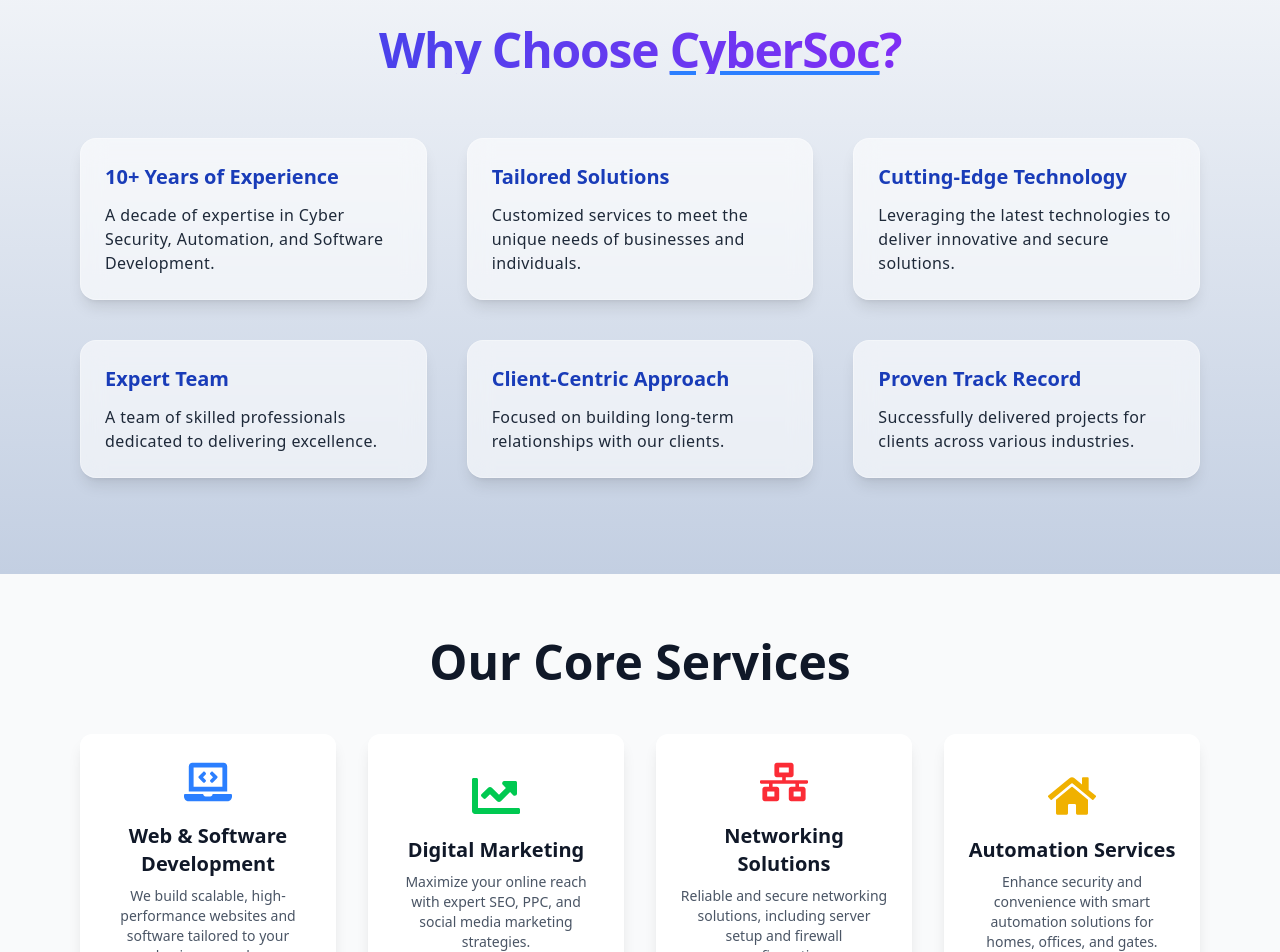
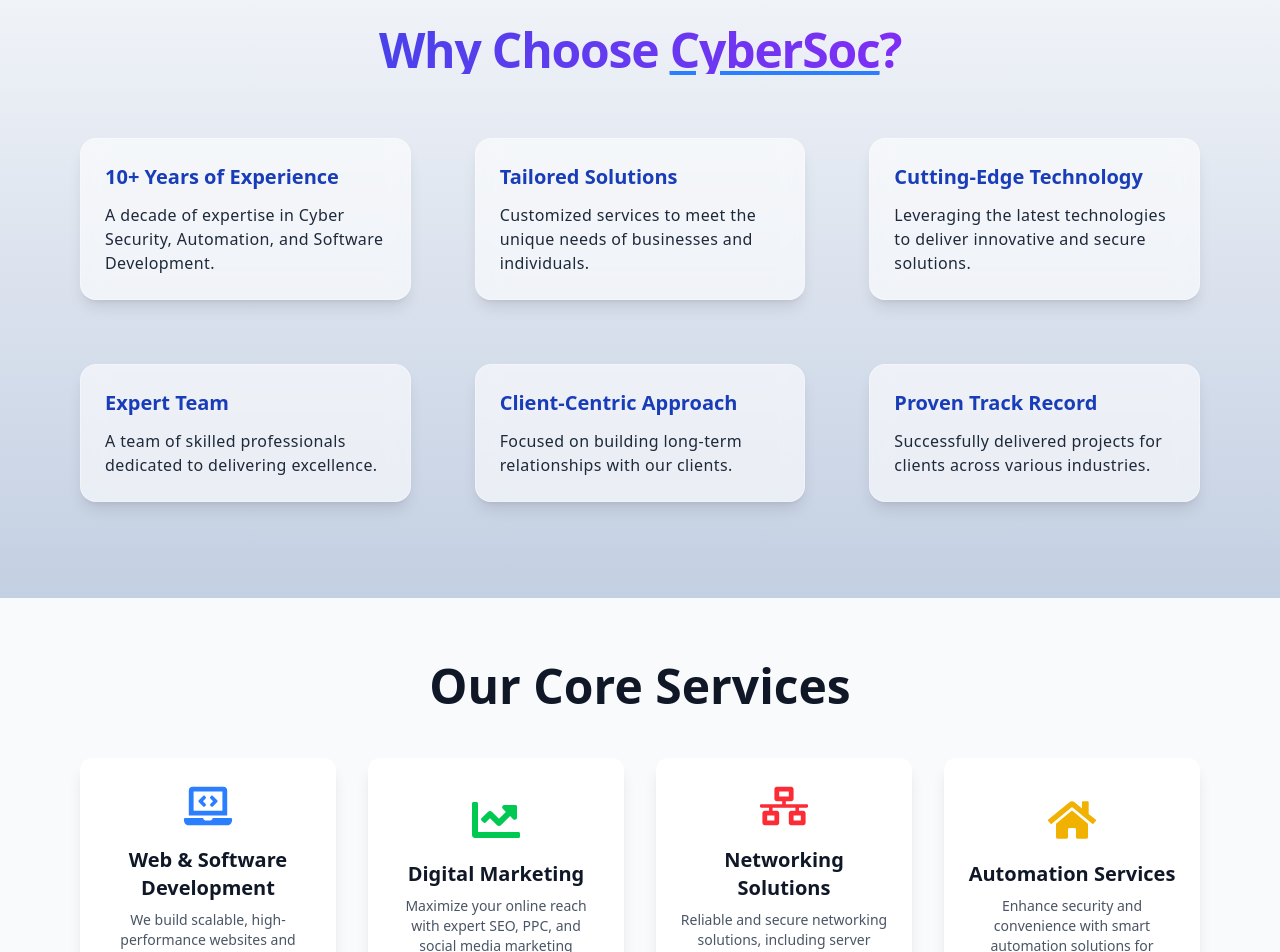
Before and after one commit to naveen1798kumar/cyber-soc-solutions, a React (Vite) app: page /about in a window 1280 px wide. Shown: the part 1400-2352 px from the top of the page. Built offline with nearby package versions, Linux system fonts and the light colour scheme.

Commit message:
added today 16-04

```diff
--- a/src/pages/About/Founder.jsx
+++ b/src/pages/About/Founder.jsx
@@ -62,7 +62,7 @@
       Why Choose <span className="underline decoration-blue-500">CyberSoc</span>?
     </h2>
 
-    <div className="grid grid-cols-2 md:grid-cols-3 gap-10">
+    <div className="grid grid-cols-2 md:grid-cols-3 gap-5 md:gap-10 lg:gap-16">
       {[
         {
           title: "10+ Years of Experience",
@@ -91,7 +91,7 @@
       ].map((card, i) => (
         <div
           key={i}
-          className="p-6 bg-white/60 backdrop-blur-md border border-white/30 rounded-2xl shadow-lg hover:shadow-2xl hover:-translate-y-2 transition-all duration-300 ease-in-out"
+          className="p-4 md:p-6 bg-white/60 backdrop-blur-md border border-white/30 rounded-2xl shadow-lg hover:shadow-2xl hover:-translate-y-2 transition-all duration-300 ease-in-out"
           data-aos="fade-up"
           data-aos-delay={i * 100}
         >
--- a/src/pages/About/ServicesSection.jsx
+++ b/src/pages/About/ServicesSection.jsx
@@ -67,14 +67,19 @@
   </div>
 
   {/* Back Side */}
-  <div className="absolute inset-0 flex flex-col items-center justify-center bg-gradient-to-r from-blue-500 to-indigo-600 text-white p-6 translate-x-full transition-all duration-500 group-hover:translate-x-0">
-    <h3 className="text-xl font-bold mb-3">Services Offered</h3>
-    <ul className=" text-sm space-y-2">
-      {service.details.map((item, i) => (
-        <li key={i} className="text-white">• {item}</li>
-      ))}
-    </ul>
-  </div>
+  <div className="absolute inset-0 flex flex-col items-start justify-center bg-gradient-to-r from-blue-500 to-indigo-600 backdrop-blur-lg text-white p-8 rounded-xl translate-x-full transition-all duration-500 ease-in-out group-hover:translate-x-0 group-hover:opacity-100 opacity-0 shadow-xl">
+  <h3 className="text-2xl font-semibold text-gray-800 drop-shadow mb-4 tracking-wide">
+    Services Offered
+  </h3>
+  <ul className="space-y-3 pl-2">
+    {service.details.map((item, i) => (
+      <li key={i} className="flex items-start text-sm md:text-base font-medium text-white/90">
+        <span className="mr-2 text-blue-300 text-lg">•</span>
+        {item}
+      </li>
+    ))}
+  </ul>
+</div>
 </div>
 
           ))}
--- a/src/pages/Blog/Blog.jsx
+++ b/src/pages/Blog/Blog.jsx
@@ -2,9 +2,8 @@
 import { Helmet } from "react-helmet";
 import { useNavigate } from 'react-router-dom';
 import Banner from '../../components/Banner';
-// import SectionHeading from '../../components/SectionHeading';
 import { Link } from 'react-router-dom';
-import blogBanner from "../../assets/banners/blog-banner.jpg"
+import blogBanner from "../../assets/banners/blog-banner.jpg";
 import AOS from "aos";
 import "aos/dist/aos.css";
 import blogPosts from "../../data/blogPosts";
@@ -51,15 +50,15 @@
       />
 
       <div className="container mx-auto p-6 my-6">
-      <h2 className="relative text-5xl font-extrabold text-gray-900 text-center leading-tight tracking-wide before:absolute before:content-[''] before:w-20 before:h-1 before:bg-blue-500 before:bottom-0 before:left-1/2 before:-translate-x-1/2 after:absolute after:content-[''] after:w-10 after:h-1 after:bg-blue-300 after:bottom-[-6px] after:left-1/2 after:-translate-x-1/2"  data-aos='fade-up' >
+        <h2 className="relative text-5xl font-extrabold text-gray-900 text-center leading-tight tracking-wide before:absolute before:content-[''] before:w-20 before:h-1 before:bg-blue-500 before:bottom-0 before:left-1/2 before:-translate-x-1/2 after:absolute after:content-[''] after:w-10 after:h-1 after:bg-blue-300 after:bottom-[-6px] after:left-1/2 after:-translate-x-1/2" data-aos='fade-up'>
           Our Blogs
         </h2>
 
-    <div className="grid md:grid-cols-3 sm:grid-cols-2 gap-6 gap-y-16 py-2 my-8">
+        <div className="grid sm:grid-cols-2 lg:grid-cols-3  gap-6 gap-y-16 py-2 my-8">
           {filteredBlogs.map((post) => (
             <div
               key={post.id}
-          className="group relative overflow-hidden min-h-[24rem]  mx-4 hover:-translate-y-1  shadow-lg hover:shadow-xl hover:drop-shadow-[0_10px_20px_rgba(0,0,0,0.6)] transition-all duration-300"
+              className="group relative overflow-hidden min-h-[24rem] mx-4 hover:-translate-y-1 shadow-lg hover:shadow-xl hover:drop-shadow-[0_10px_20px_rgba(0,0,0,0.6)] transition-all duration-300"
               data-aos="fade-up"
             >
               <img
@@ -68,12 +67,24 @@
                 className="w-full h-full object-cover transition-transform duration-500 group-hover:scale-105"
               />
 
-          <div className="absolute inset-0 flex items-center justify-center flex-col opacity-0 backdrop-blur-lg transition-opacity duration-500 group-hover:opacity-100">
-            <h3 className="mb-2 text-xl font-medium text-white">{post.title}</h3>
-            <p className="mb-12 p-4 text-white text-center">{post.summary}</p>
+              {/* Overlay Content */}
+              <div className="hidden md:flex absolute inset-0 items-center justify-center flex-col backdrop-blur-lg transition-opacity duration-500 group-hover:opacity-100 md:opacity-0 p-4">
+                <h3 className="mb-2 text-xl font-bold text-black">{post.title}</h3>
+                <p className="mb-12 text-white hidden md:block">{post.summary}</p>
                 <Link
                   to={`/blogs/${post.slug}`}
-              className="hidden group-hover:inline-block translate-x-full group-hover:translate-x-0 py-2 px-6 bg-blue-600 text-white font-semibold rounded-lg shadow-md hover:bg-blue-700 transition"
+                  className="py-2 px-6 bg-blue-600 text-white font-semibold rounded-lg shadow-md hover:bg-blue-700 transition"
+                >
+                  Read More →
+                </Link>
+              </div>
+
+              {/* Always Visible on Mobile */}
+              <div className="absolute bottom-4 left-4 right-4 flex flex-col items-center md:hidden">
+                <h3 className="text-lg font-medium text-white text-center">{post.title}</h3>
+                <Link
+                  to={`/blogs/${post.slug}`}
+                  className="mt-2 py-2 px-4 bg-blue-600 text-white font-semibold rounded-lg shadow-md hover:bg-blue-700 transition"
                 >
                   Read More →
                 </Link>
--- a/src/pages/Home/AboutSection.jsx
+++ b/src/pages/Home/AboutSection.jsx
@@ -17,8 +17,8 @@
     <div className="w-full bg-gray-100 py-12 md:py-20">
       <section className="container mx-auto flex flex-col-reverse lg:grid lg:grid-cols-2 items-center gap-12 px-6 md:px-12 lg:px-20">
         {/* Text Content */}
-        <div className="text-center lg:text-left" data-aos="fade-up">
-          <h2 className="relative text-4xl md:text-5xl font-extrabold text-gray-900 tracking-wide leading-tight
+        <div className=" lg:text-left" data-aos="fade-up">
+          <h2 className="relative text-center text-4xl md:text-5xl font-extrabold text-gray-900 tracking-wide leading-tight
                before:absolute before:content-[''] before:w-20 before:h-1 before:bg-blue-500
                before:bottom-0 before:left-1/2 before:-translate-x-1/2
                after:absolute after:content-[''] after:w-10 after:h-1 after:bg-blue-300
```
Lines whose indentation alone changed are shown as unchanged.
